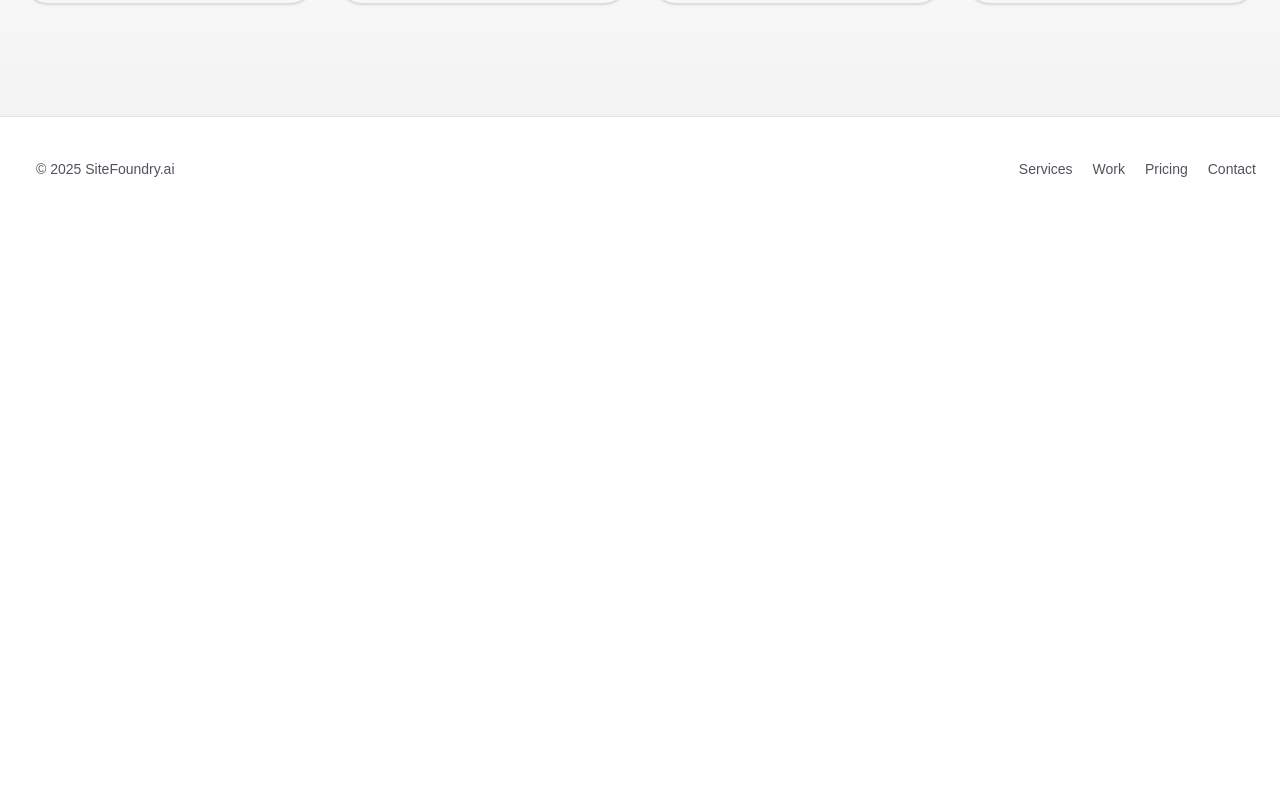
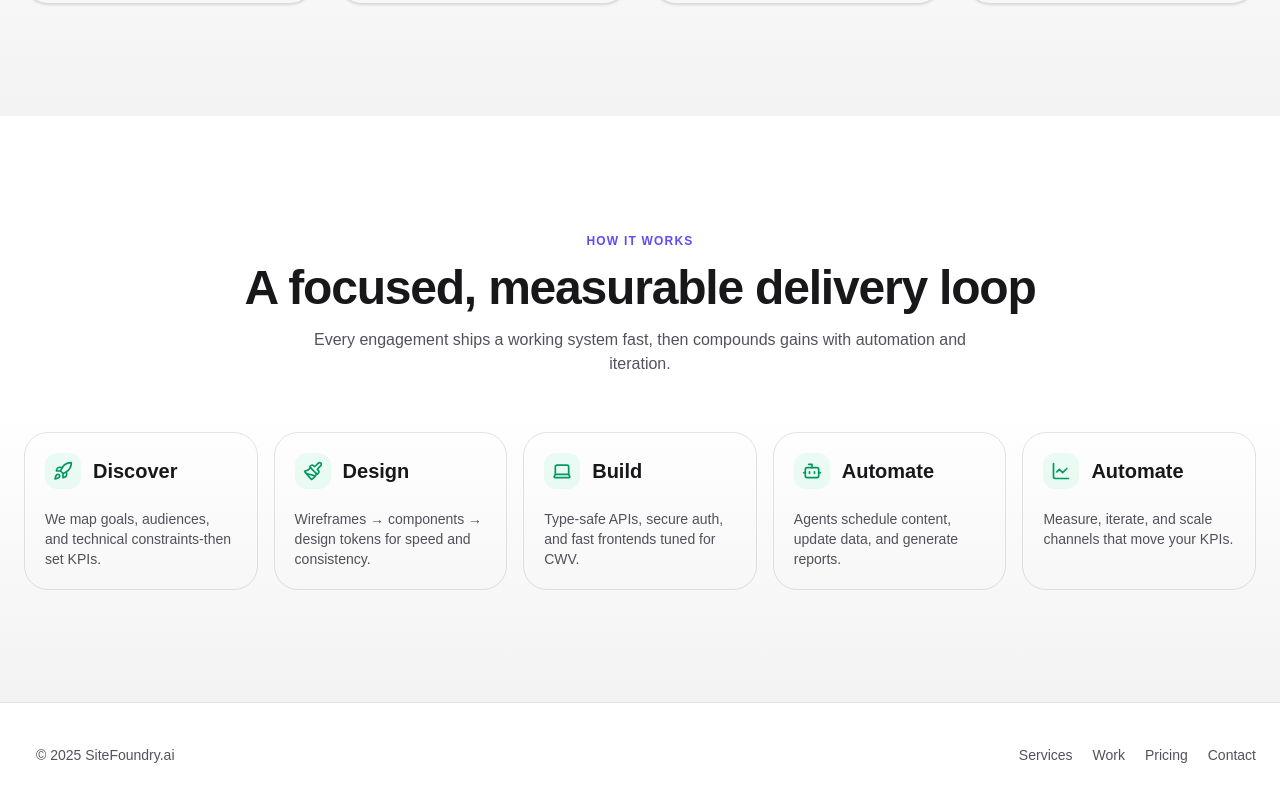
Before and after one commit to alexperreira/sitefoundry, a Next.js app: page / in a window 1280 px wide. Shown: the part 1391-2192 px from the top of the page. Before the commit the page ends 1612 px from the top, so only its background shows below. Built offline with nearby package versions, Linux system fonts and the light colour scheme.

Commit message:
Add Process component to landing page

```diff
--- a/app/page.tsx
+++ b/app/page.tsx
@@ -181,7 +181,7 @@ const services = [
 		desc: 'Agents that generate, evaluate, and distribute-under your guardrails.',
 		bullets: ['Content agents', 'Ops & CRM bots', 'Analytics & alerts'],
 	},
-];
+] as const;
 
 const Services: React.FC = () => (
 	<Section
@@ -223,6 +223,61 @@ const Services: React.FC = () => (
 	</Section>
 );
 
+const process = [
+	{
+		icon: <Rocket className='w-5 h-5' />,
+		title: 'Discover',
+		body: 'We map goals, audiences, and technical constraints-then set KPIs.',
+	},
+	{
+		icon: <Paintbrush className='w-5 h-5' />,
+		title: 'Design',
+		body: 'Wireframes → components → design tokens for speed and consistency.',
+	},
+	{
+		icon: <Laptop className='w-5 h-5' />,
+		title: 'Build',
+		body: 'Type-safe APIs, secure auth, and fast frontends tuned for CWV.',
+	},
+	{
+		icon: <Bot className='w-5 h-5' />,
+		title: 'Automate',
+		body: 'Agents schedule content, update data, and generate reports.',
+	},
+	{
+		icon: <LineChart className='w-5 h-5' />,
+		title: 'Automate',
+		body: 'Measure, iterate, and scale channels that move your KPIs.',
+	},
+] as const;
+
+const Process: React.FC = () => (
+	<Section
+		id='process'
+		eyebrow='How it works'
+		title='A focused, measurable delivery loop'
+		subtitle='Every engagement ships a working system fast, then compounds gains with automation and iteration.'
+	>
+		<div className='grid md:grid-cols-5 gap-4'>
+			{process.map((step) => (
+				<Card key={step.title} className='rounded-3xl h-full'>
+					<CardHeader>
+						<div className='flex items-center gap-3'>
+							<div className='p-2 rounded-xl bg-emerald-50 text-emerald-600'>
+								{step.icon}
+							</div>
+							<CardTitle className='text-base'>{step.title}</CardTitle>
+						</div>
+					</CardHeader>
+					<CardContent className='text-sm text-zinc-600'>
+						{step.body}
+					</CardContent>
+				</Card>
+			))}
+		</div>
+	</Section>
+);
+
 export default function Page() {
 	return (
 		<div className='min-h-screen bg-white text-zinc-900'>
@@ -241,6 +296,7 @@ export default function Page() {
 				</div>
 			</div>
 			<Services />
+			<Process />
 			<footer className='border-t border-zinc-200 py-10'>
 				<div className='container mx-auto px-6 max-w-7xl flex flex-col md:flex-row items-center justify-between gap-6 text-sm text-zinc-600'>
 					<div className='flex items-center gap-3'>
```
